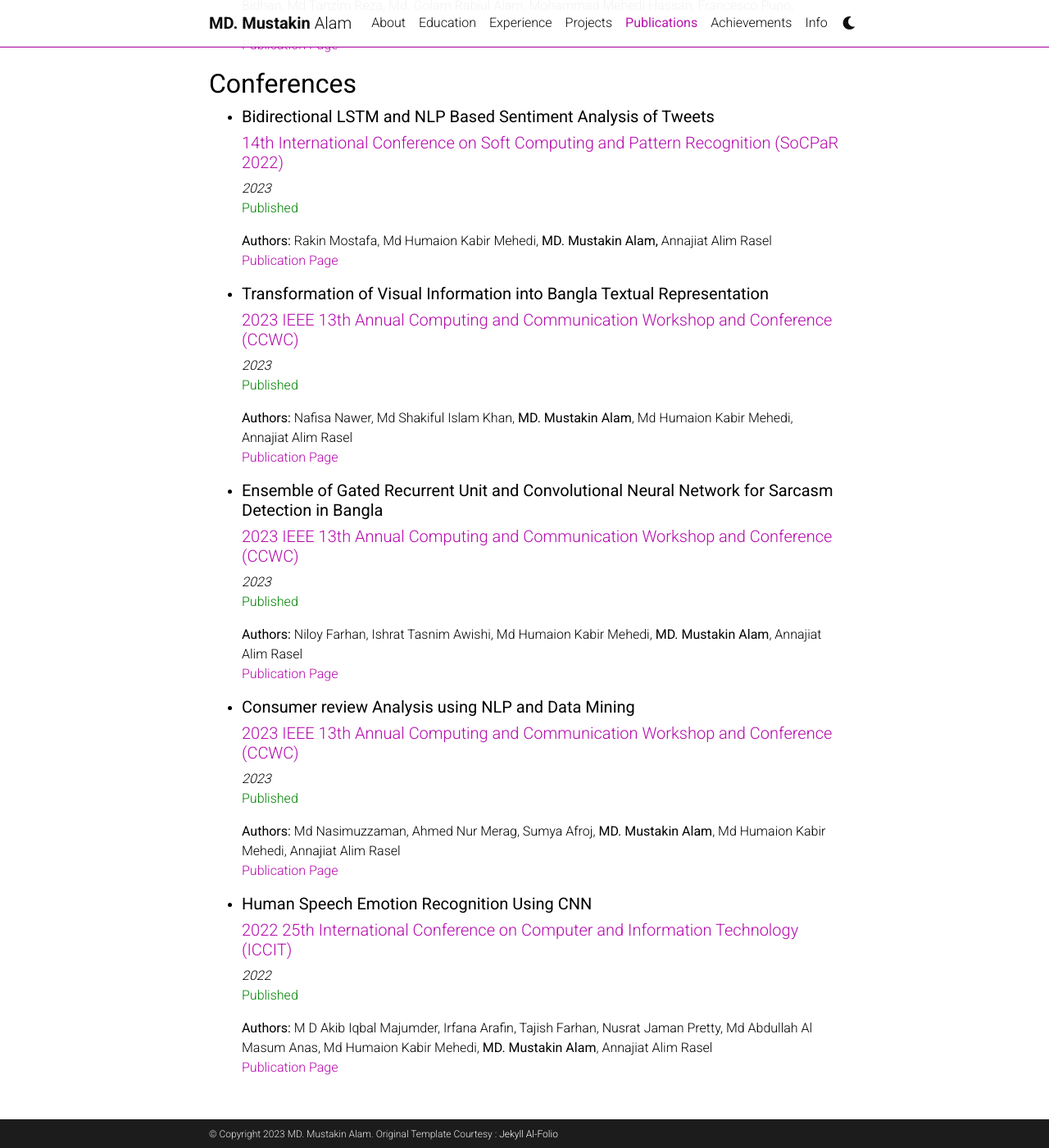
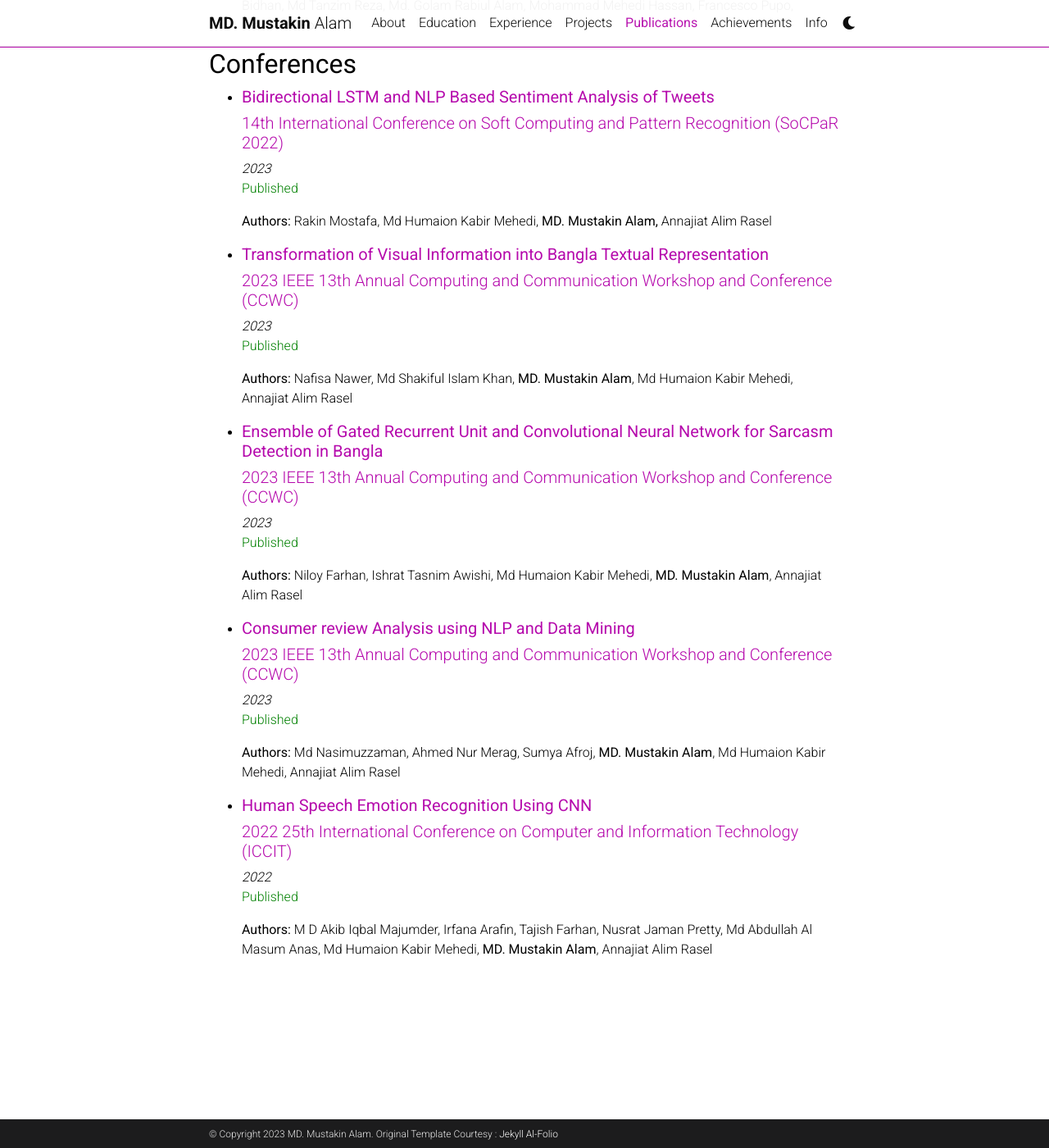
Before and after one commit to mustakinalam/mustakinalam.github.io, a Jekyll site: the page built from _pages/publications.md, in a window 1280 px wide and 1400 px high, scrolled down 441 px. Shown: the whole window at 82% size. Built offline with Jekyll 4.4.1, drawn with Linux system fonts in a browser that asks for light colours; comment, search, counter and statistics services are not loaded; a style sheet for code colours, icons or effects is not loaded.

Commit message:
Publication page edit

```diff
--- a/_pages/publications.md
+++ b/_pages/publications.md
@@ -8,46 +8,40 @@ nav_order: 5
 ---
 <h2><b>Journals</b></h2>
 <ul>
-<li><h5><b>Federated Ensemble-Learning for Transport Mode Detection in Vehicular Edge Network</b></h5></li>
+<li><h5><b><a href="https://doi.org/10.1016/j.future.2023.07.022">Federated Ensemble-Learning for Transport Mode Detection in Vehicular Edge Network</a></b></h5></li>
 <h5><a href="https://www.sciencedirect.com/journal/future-generation-computer-systems">Future Generation Computer Systems (FGCS)</a> <b>Q1, IF: 7.50</b></h5>
 <i>2023</i><br>
 <p style="color: green">Published</p>
 <b>Authors:</b> <b>MD. Mustakin Alam</b>, Tanjim Ahmed, Meraz Hossain, Mehedi Hasan Emo, Md. Kausar Islam Bidhan, Md Tanzim Reza, Md. Golam Rabiul Alam, Mohammad Mehedi Hassan, Francesco Pupo, Giancarlo Fortino.<br>
-<a href="https://doi.org/10.1016/j.future.2023.07.022">Publication Page</a>
 </ul>
 <h2><b>Conferences</b></h2>
 <ul>
-<li><h5><b>Bidirectional LSTM and NLP Based Sentiment Analysis of Tweets</b></h5></li>
+<li><h5><b><a href="https://link.springer.com/chapter/10.1007/978-3-031-27524-1_62">Bidirectional LSTM and NLP Based Sentiment Analysis of Tweets</a></b></h5></li>
 <h5><a href="http://www.mirlabs.org/socpar22/">14th International Conference on Soft Computing and Pattern Recognition (SoCPaR 2022)</a></h5>
 <i>2023</i><br>
 <p style="color: green">Published</p>
 <b>Authors:</b> Rakin Mostafa, Md Humaion Kabir Mehedi, <b>MD. Mustakin Alam,</b> Annajiat Alim Rasel<br>
-<a href="https://link.springer.com/chapter/10.1007/978-3-031-27524-1_62">Publication Page</a>
 <p>
-<li><h5><b>Transformation of Visual Information into Bangla Textual Representation</b></h5></li>
+<li><h5><b><a href="https://ieeexplore.ieee.org/abstract/document/10099345">Transformation of Visual Information into Bangla Textual Representation</a></b></h5></li>
 <h5><a href="https://ieee-ccwc.org/">2023 IEEE 13th Annual Computing and Communication Workshop and Conference (CCWC)</a></h5>
 <i>2023</i><br>
 <p style="color: green">Published</p>
 <b>Authors:</b> Nafisa Nawer, Md Shakiful Islam Khan, <b>MD. Mustakin Alam</b>, Md Humaion Kabir Mehedi, Annajiat Alim Rasel<br>
-<a href="https://ieeexplore.ieee.org/abstract/document/10099345">Publication Page</a>
 <p>
-<li><h5><b>Ensemble of Gated Recurrent Unit and Convolutional Neural Network for Sarcasm Detection in Bangla</b></h5></li>
+<li><h5><b><a href="https://ieeexplore.ieee.org/abstract/document/10099157">Ensemble of Gated Recurrent Unit and Convolutional Neural Network for Sarcasm Detection in Bangla</a></b></h5></li>
 <h5><a href="https://ieee-ccwc.org/">2023 IEEE 13th Annual Computing and Communication Workshop and Conference (CCWC)</a></h5>
 <i>2023</i><br>
 <p style="color: green">Published</p>
 <b>Authors:</b> Niloy Farhan, Ishrat Tasnim Awishi, Md Humaion Kabir Mehedi, <b>MD. Mustakin Alam</b>, Annajiat Alim Rasel<br>
-<a href="https://ieeexplore.ieee.org/abstract/document/10099157">Publication Page</a>
 <p>
-<li><h5><b>Consumer review Analysis using NLP and Data Mining</b></h5></li>
+<li><h5><b><a href="https://ieeexplore.ieee.org/abstract/document/10099278">Consumer review Analysis using NLP and Data Mining</a></b></h5></li>
 <h5><a href="https://ieee-ccwc.org/">2023 IEEE 13th Annual Computing and Communication Workshop and Conference (CCWC)</a></h5>
 <i>2023</i><br>
 <p style="color: green">Published</p>
 <b>Authors:</b> Md Nasimuzzaman, Ahmed Nur Merag, Sumya Afroj, <b>MD. Mustakin Alam</b>, Md Humaion Kabir Mehedi, Annajiat Alim Rasel<br>
-<a href="https://ieeexplore.ieee.org/abstract/document/10099278">Publication Page</a>
 <p>
-<li><h5><b>Human Speech Emotion Recognition Using CNN</b></h5></li>
+<li><h5><b><a href="https://ieeexplore.ieee.org/abstract/document/10054654">Human Speech Emotion Recognition Using CNN</a></b></h5></li>
 <h5><a href="https://iccit.org.bd/2022/">2022 25th International Conference on Computer and Information Technology (ICCIT)</a></h5>
 <i>2022</i><br>
 <p style="color: green">Published</p>
 <b>Authors:</b> M D Akib Iqbal Majumder, Irfana Arafin, Tajish Farhan, Nusrat Jaman Pretty, Md Abdullah Al Masum Anas, Md Humaion Kabir Mehedi, <b>MD. Mustakin Alam</b>, Annajiat Alim Rasel<br>
-<a href="https://ieeexplore.ieee.org/abstract/document/10054654">Publication Page</a>
```
